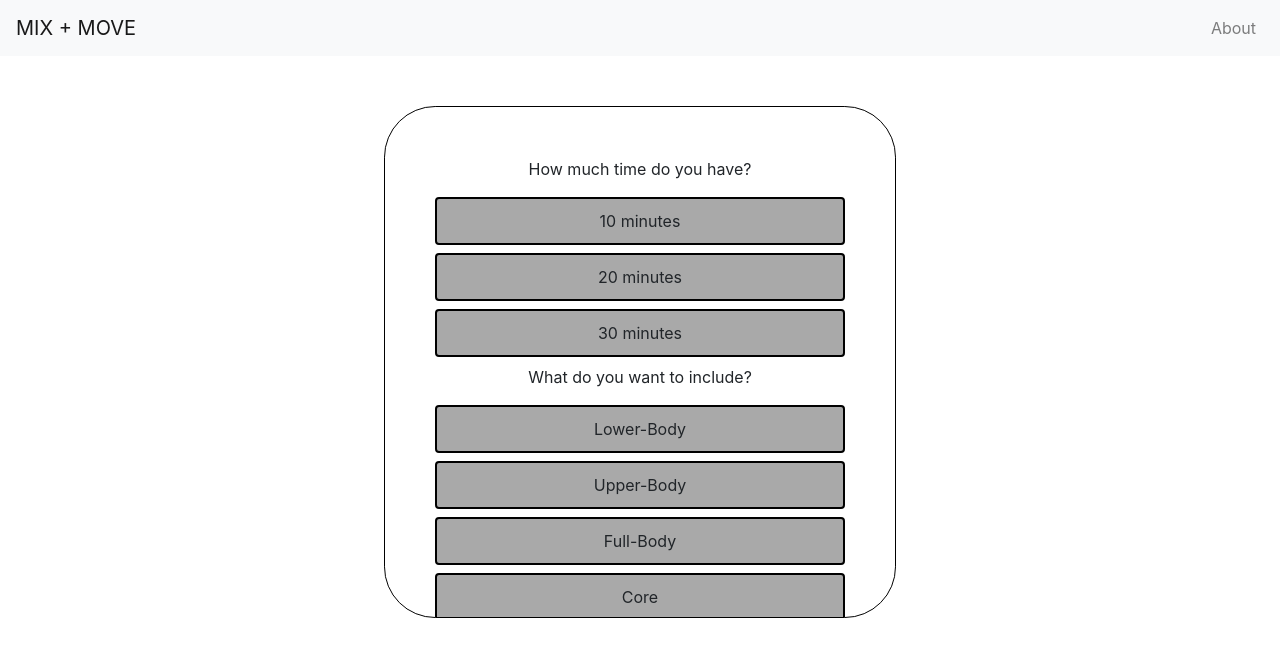
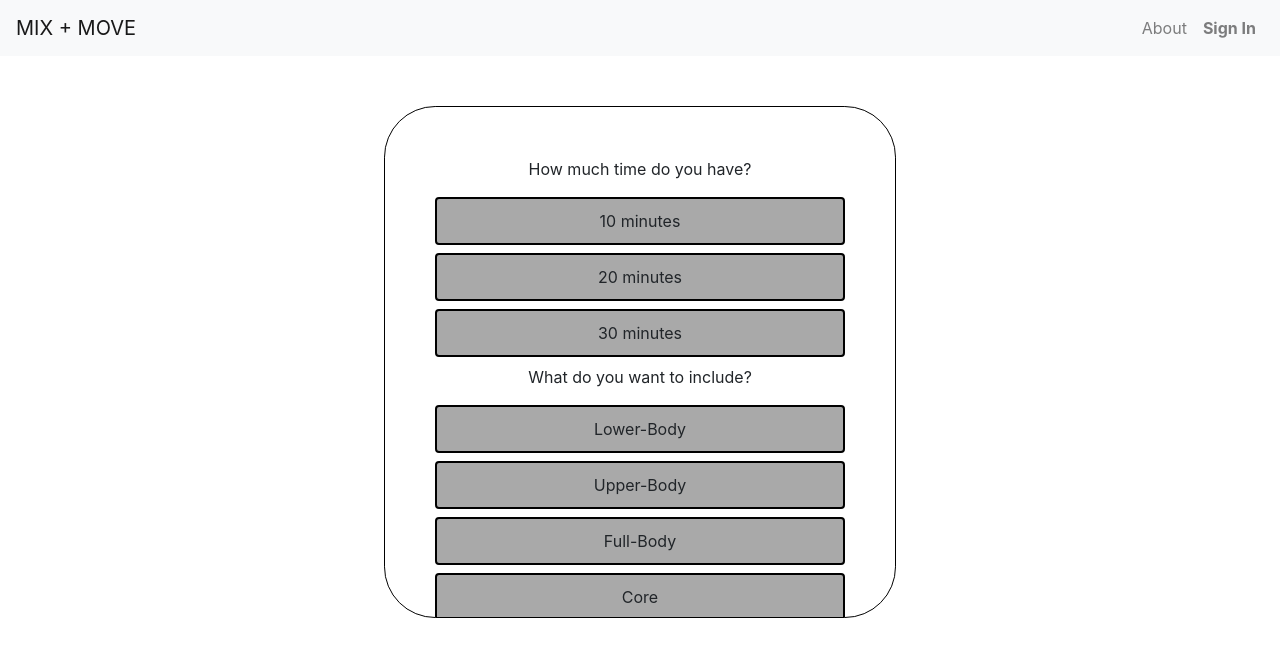
Before and after one commit to kaitvan/mix-and-move, a React (Create React App) app in the folder mixandmove.ui/: page /Plan in a window 1280 px wide. Shown: the top 656 px of the page. Built offline with nearby package versions, Linux system fonts and the light colour scheme; no server answers.

Commit message:
user can sign in and sign out

```diff
--- a/mixandmove.ui/src/Components/Auth/index.tsx
+++ b/mixandmove.ui/src/Components/Auth/index.tsx
@@ -1,15 +1,15 @@
-import React, { Component, MouseEvent } from 'react';
+import React, { Component } from 'react';
 import firebase from 'firebase/app';
 import { User } from '../../Helpers/Interfaces/UserInterfaces';
 import userData from '../../Helpers/Data/UserData';
-import { NavItem, NavLink } from 'reactstrap';
+import { NavItem } from 'reactstrap';
 
 type AuthProps = {
     user: User | null
 }
 
 class Auth extends Component<AuthProps> {
-    signInClickEvent = (e: React.MouseEvent<HTMLButtonElement, MouseEvent>): void => {
+    signInClickEvent = (e: React.MouseEvent<HTMLButtonElement>): void => {
         e.preventDefault();
         const provider = new firebase.auth.GoogleAuthProvider();
         firebase.auth().signInWithPopup(provider).then((user) => {
@@ -26,7 +26,7 @@ class Auth extends Component<AuthProps> {
         })
     }
 
-    signOutClickEvent = (e: React.MouseEvent<HTMLButtonElement, MouseEvent>): void => {
+    signOutClickEvent = (e: React.MouseEvent<HTMLButtonElement>): void => {
         e.preventDefault();
         window.sessionStorage.removeItem('token');
         firebase.auth().signOut();
@@ -37,20 +37,19 @@ class Auth extends Component<AuthProps> {
         const { user } = this.props;
         if (user == false) {
             return (
-                <link onClick={() => this.signInClickEvent}>Sign In</link>
+                <button className='auth-button' onClick={this.signInClickEvent}>Sign In</button>
             )
         } else {
             return (
-                <link onClick={() => this.signOutClickEvent}>Sign Out</link>
+                <button className='auth-button' onClick={this.signOutClickEvent}>Sign Out</button>
             )
         }
     }
 
     render(): JSX.Element {
-        console.log("user on auth component", this.props.user);
         return (
             <NavItem>
-                {this.signInOrOut}
+                {this.signInOrOut()}
             </NavItem>
         )
     }
--- a/mixandmove.ui/src/Components/Navigation/index.tsx
+++ b/mixandmove.ui/src/Components/Navigation/index.tsx
@@ -1,4 +1,5 @@
 import React, { useState } from 'react';
+import Auth from '../Auth';
 import {
   Collapse,
   Navbar,
@@ -8,7 +9,6 @@ import {
   NavItem,
   NavLink,
 } from 'reactstrap';
-import Auth from '../../Components/Auth';
 import { User } from '../../Helpers/Interfaces/UserInterfaces';
 
 type NavProps = {
@@ -38,7 +38,9 @@ const Navigation = ({ user }: NavProps): JSX.Element => {
             <Auth user={user} />
           </Nav>
         </Collapse>
+
       </Navbar>
+
     </div>
   );
 }
--- a/mixandmove.ui/src/Components/PlanForm/index.tsx
+++ b/mixandmove.ui/src/Components/PlanForm/index.tsx
@@ -47,7 +47,6 @@ class PlanForm extends Component<PlanProps> {
         }
         addWorkout(workout).then(async (response: Workout) => {
             this.setState({ currentWorkoutId: response.id});
-            console.log('workoutIdOnPlanForm', this.state.currentWorkoutId);
             // get an array of movement arrays based on the categories selected
             const { categories, rounds } = this.state;
             const movementsByCategory: Movement[][] = await Promise.all(categories.map(async (categoryId): Promise<Movement[]> => {
--- /dev/null
+++ b/mixandmove.ui/src/Styles/_auth.scss
@@ -0,0 +1,6 @@
+.auth-button {
+    background-color: inherit;
+    color: rgba(0,0,0,.5);
+    padding: 8px;
+    font-weight: bold;
+}
--- a/mixandmove.ui/src/Styles/index.scss
+++ b/mixandmove.ui/src/Styles/index.scss
@@ -3,6 +3,7 @@
 
 @import 'planForm';
 @import 'workout';
+@import 'auth';
 
 body {
   margin: 0;
--- a/mixandmove.ui/src/Views/Workout.tsx
+++ b/mixandmove.ui/src/Views/Workout.tsx
@@ -83,10 +83,8 @@ class Workout extends Component<WorkoutProps> {
 
     handleClick = (): void => {
         if (this.state.running) {
-            console.log("pause clicked");
             clearInterval(this.timer);
         } else {
-            console.log("play clicked");
             this.timer = setInterval(() => {
                 this.countDown();
             }, 1000)
```
